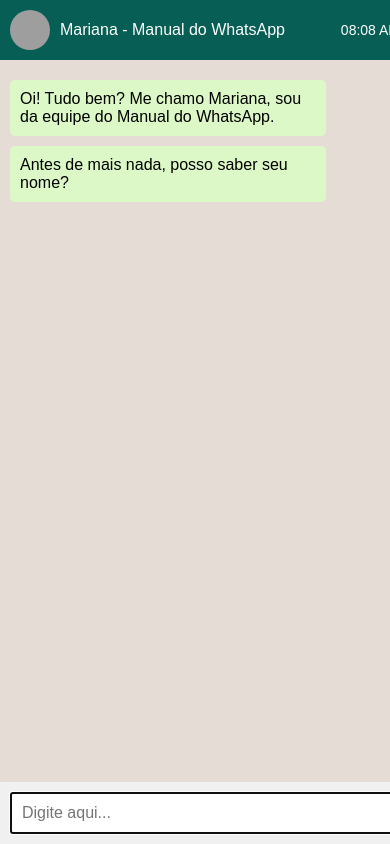
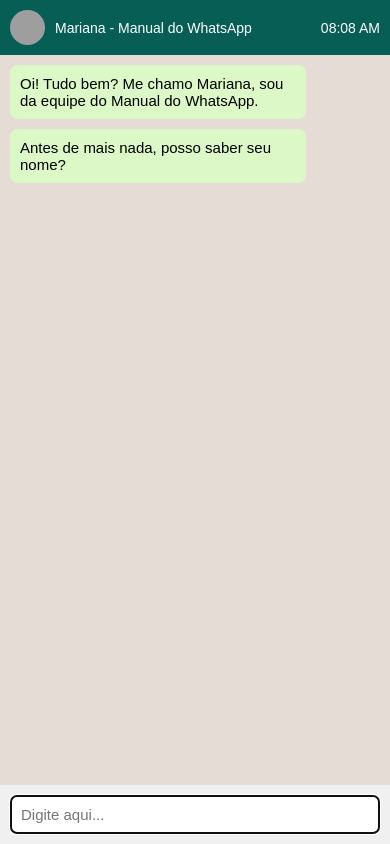
Before and after one commit to caio94650/manual-do-whatsapp, a plain HTML site: page index.html in a window 390 px wide. Drawn offline with Linux system fonts and the light colour scheme; grey boxes are pictures that could not be loaded.

Commit message:
Update index.html

```diff
--- a/index.html
+++ b/index.html
@@ -5,20 +5,26 @@
   <meta name="viewport" content="width=device-width, initial-scale=1.0" />
   <title>Manual do WhatsApp</title>
   <style>
+    * {
+      box-sizing: border-box;
+    }
     body {
       margin: 0;
       background-color: #e5ddd5;
       font-family: Arial, sans-serif;
+      display: flex;
+      flex-direction: column;
+      height: 100vh;
     }
     header {
-      position: fixed;
-      top: 0;
-      width: 100%;
+      flex-shrink: 0;
       background-color: #075e54;
       color: white;
       padding: 10px;
       display: flex;
       align-items: center;
+      position: sticky;
+      top: 0;
       z-index: 1000;
     }
     header img {
@@ -32,15 +38,17 @@
       font-size: 14px;
     }
     .chat {
-      margin-top: 70px;
+      flex-grow: 1;
+      overflow-y: auto;
       padding: 10px;
     }
     .message {
       background-color: #fff;
       padding: 10px;
-      border-radius: 5px;
+      border-radius: 8px;
       margin-bottom: 10px;
       max-width: 80%;
+      word-wrap: break-word;
     }
     .bot {
       background-color: #dcf8c6;
@@ -56,17 +64,18 @@
       flex-direction: column;
     }
     .input-area {
-      position: fixed;
+      position: sticky;
       bottom: 0;
-      width: 100%;
-      display: none;
       background-color: #f0f0f0;
       padding: 10px;
+      display: none;
     }
     .input-area input {
       width: 100%;
-      padding: 10px;
+      padding: 12px;
       font-size: 16px;
+      border-radius: 6px;
+      border: 1px solid #ccc;
     }
     .button-options {
       display: flex;
@@ -75,12 +84,35 @@
       margin-top: 10px;
     }
     .button-options button {
-      padding: 10px;
+      padding: 12px;
       font-size: 16px;
       border: none;
       background-color: #25d366;
       color: white;
       border-radius: 5px;
+      cursor: pointer;
+    }
+
+    /* Responsivo */
+    @media (max-width: 600px) {
+      .message {
+        font-size: 15px;
+      }
+      .input-area input {
+        font-size: 15px;
+        padding: 10px;
+      }
+      .button-options button {
+        font-size: 15px;
+        padding: 10px;
+      }
+      header img {
+        width: 35px;
+        height: 35px;
+      }
+      header div {
+        font-size: 14px;
+      }
     }
   </style>
 </head>
```
